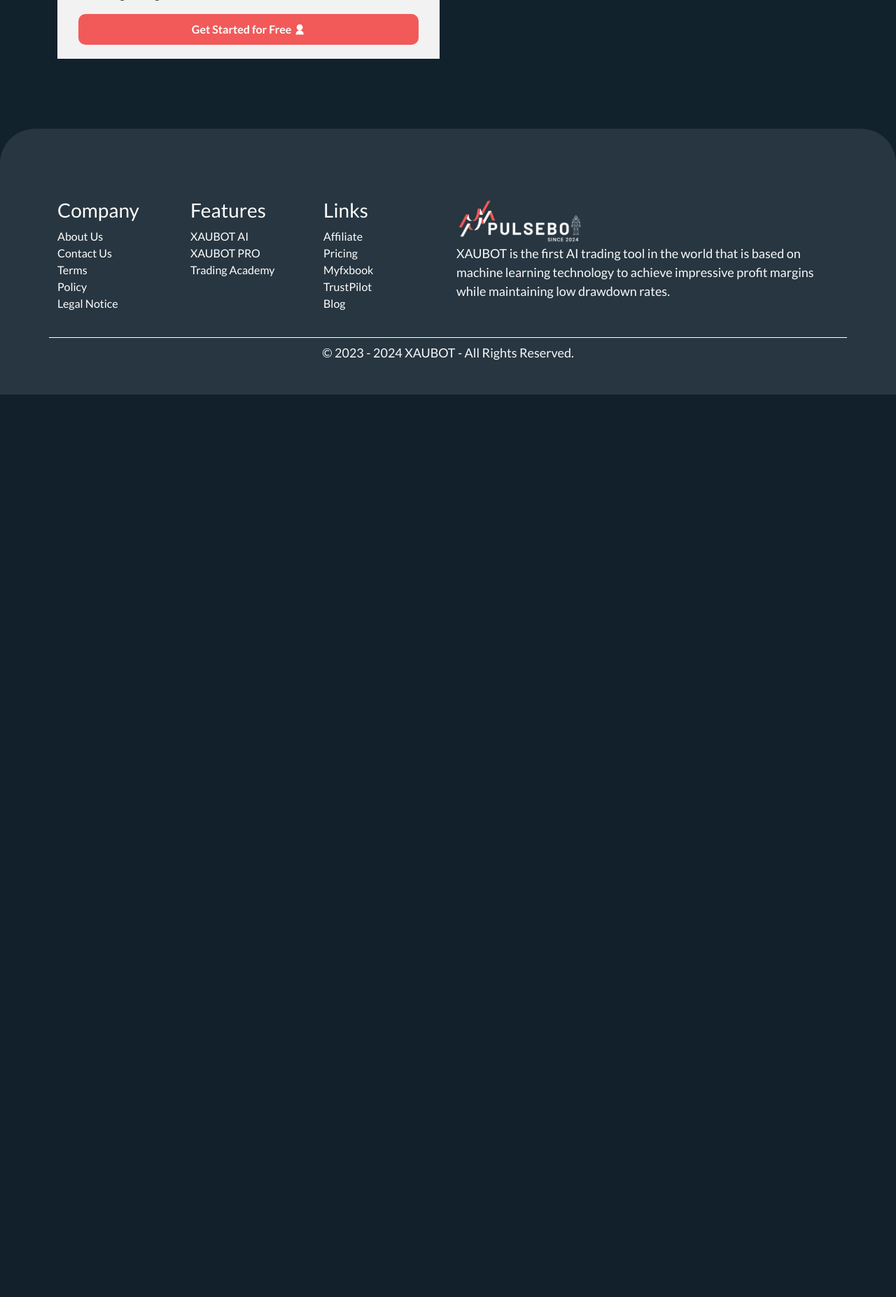
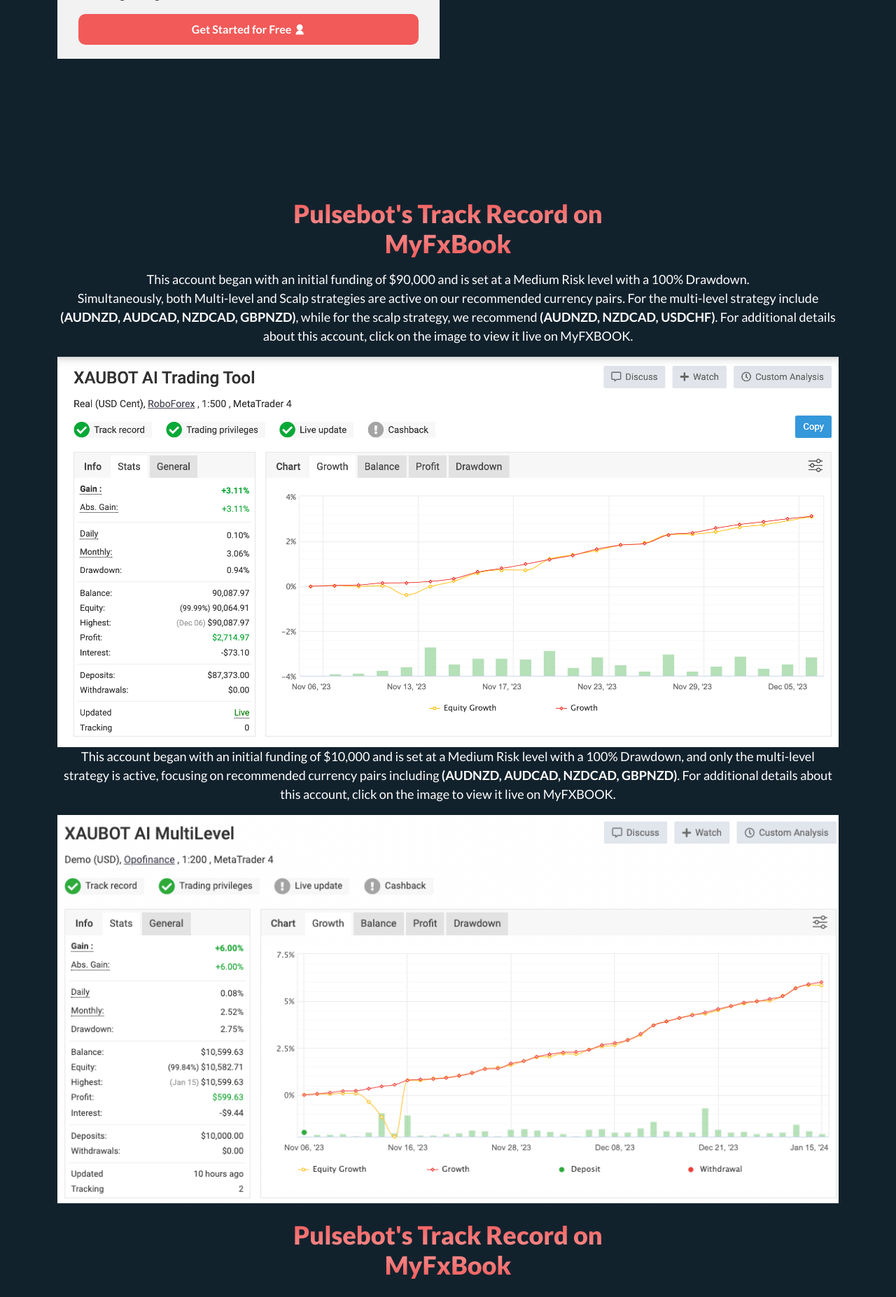
Before and after one commit to akkushwaha7834/pulsebo, a PHP site: page /pulsebot-pro.php in a window 1280 px wide. Shown: the part 4572-6426 px from the top of the page at 70% size. Before the commit the page ends 5136 px from the top, so only its background shows below. Run offline with PHP 8.4, Linux system fonts and the light colour scheme; some libraries are stand-ins or nearby versions.

Commit message:
pulsebot pro

```diff
--- a/pulsebot-pro.php
+++ b/pulsebot-pro.php
@@ -289,4 +289,67 @@
         </div>
     </div>
 </section>
+
+
+
+<section class="about-track-record">
+    <div class="container">
+        <div class="row">
+            <div class="col-12 text-center">
+                <div class="section_head">
+                    <h2>Pulsebot's Track Record on
+                        <br>
+                    MyFxBook
+                    </h2>
+                    <p>This account began with an initial funding of $90,000 and is set at a Medium Risk level with a 100% Drawdown. <br>Simultaneously, both Multi-level and Scalp strategies are active on our recommended currency pairs. For the multi-level strategy include <strong>(AUDNZD, AUDCAD, NZDCAD, GBPNZD)</strong>, while for the scalp strategy, we recommend <strong>(AUDNZD, NZDCAD, USDCHF)</strong>. For additional details about this account, click on the image to view it live on MyFXBOOK.</p>
+                    <img src="assets/img/pulsebotpro1.png" class="img-fluid" alt="">
+                    <p>This account began with an initial funding of $10,000 and is set at a Medium Risk level with a 100% Drawdown, and only the multi-level strategy is active, focusing on recommended currency pairs including <strong>(AUDNZD, AUDCAD, NZDCAD, GBPNZD)</strong>. For additional details about this account, click on the image to view it live on MyFXBOOK.</p>
+                    <img src="assets/img/pulsebotpro2.png" class="img-fluid w-100" alt="">
+                    <h2 class="mt-4">Pulsebot's Track Record on
+                        <br>
+                    MyFxBook
+                    </h2>
+                    <p class="py-4">This account began with an initial funding of $90,000 and is set at a Medium Risk level with a 100% Drawdown. <br>Simultaneously, both Multi-level and Scalp strategies are active on our recommended currency pairs. For the multi-level strategy include <strong>(AUDNZD, AUDCAD, NZDCAD, GBPNZD)</strong>, while for the scalp strategy, we recommend <strong>(AUDNZD, NZDCAD, USDCHF)</strong>. For additional details about this account, click on the image to view it live on MyFXBOOK.</p>
+                    <img src="assets/img/pulsebotpro3.png" class="img-fluid" alt="">
+                    <a href=""
+                        class="text-decoration-none d-flex m-auto justify-content-evenly align-items-center px-3 py-4 rounded-3 mt-3"
+                        style="background-color:#12222d ;max-width:400px;">
+                        <div class="whatsapp-icon">
+                            <i class="ri-whatsapp-line text-light fs-1"></i>
+                        </div>
+                        <div class="suport-disc text-start">
+                            <h2 class="fs-5">24/5 Support</h2>
+                            <h2 class="fs-5">XAUBOT offers 24/5 support</h2>
+                        </div>
+                    </a>
+                </div>
+            </div>
+            <div class="col-12 text-center">
+                <div class="section_head">
+                    <h2>Pulsebot's Track Record on <br>
+                        FXBlue
+                    </h2>
+                    <p>Tracking the 90K account's performance on the<strong> FXBlue platform</strong> gives valuable insights. FXBlue provides detailed information such as daily drawdown, free margin, and daily trade volume.</p>
+                    <img src="assets/img/pulsebotpro4.png" class="img-fluid" alt="">
+                    <p>Tracking the 10K account's performance on the<strong> FXBlue platform</strong> gives valuable insights. FXBlue provides detailed information such as daily drawdown, free margin, and daily trade volume.</p>
+                    <img src="assets/img/pulsebotpro5.png" class="img-fluid w-100" alt="">
+                    <a href=""
+                        class="text-decoration-none d-flex m-auto justify-content-evenly align-items-center px-3 py-4 rounded-3 mt-3"
+                        style="background-color:#12222d ;max-width:400px;">
+                        <div class="whatsapp-icon">
+                            <i class="ri-whatsapp-line text-light fs-1"></i>
+                        </div>
+                        <div class="suport-disc text-start">
+                            <h2 class="fs-5">24/5 Support</h2>
+                            <h2 class="fs-5">XAUBOT offers 24/5 support</h2>
+                        </div>
+                    </a>
+                </div>
+            </div>
+        </div>
+    </div>
+</section>
+
+
+
 <?php include('includes/footer.php'); ?>
```
Also changed, not shown: assets/img/pulsebotpro1.png (added), assets/img/pulsebotpro2.png (added), assets/img/pulsebotpro3.png (added), assets/img/pulsebotpro4.png (added), assets/img/pulsebotpro5.png (added).
